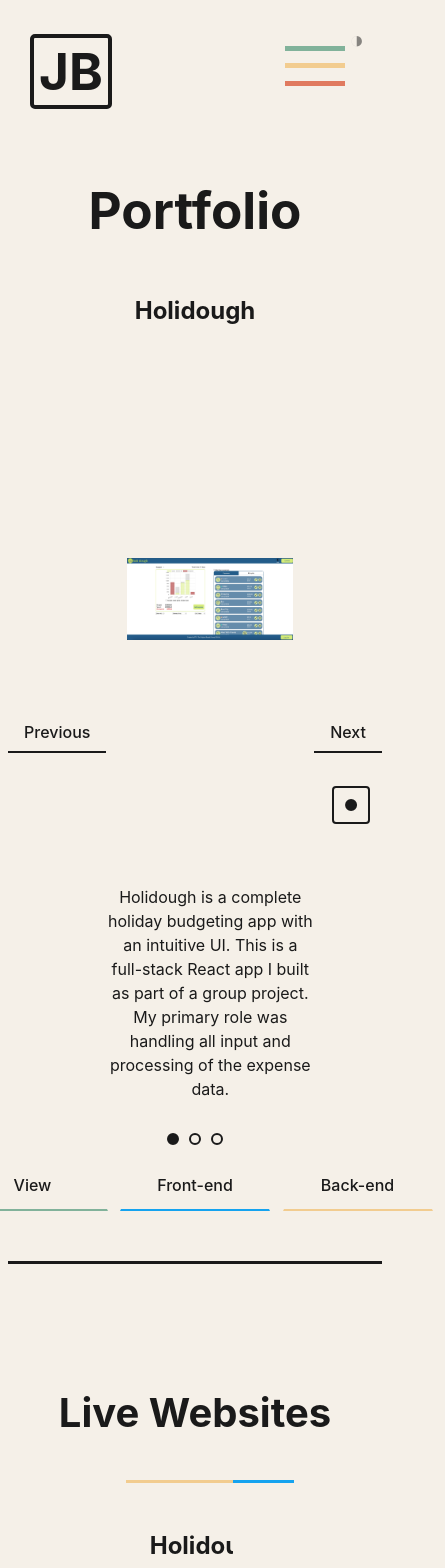
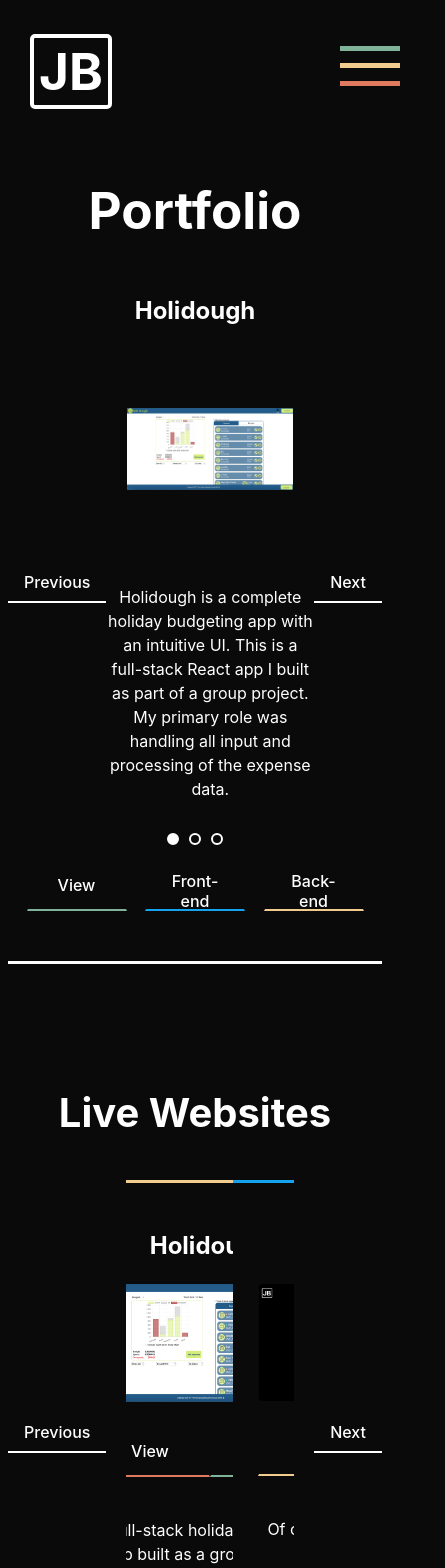
Before and after one commit to Jack-Berry/Portfolio, a React (Vite) app: page /Portfolio in a window 390 px wide. Shown: the top 1568 px of the page, 445 px wide, since content can reach past the window. Built offline with nearby package versions, Linux system fonts and the light colour scheme.

Commit message:
Mobile styling

```diff
--- a/src/components/GlobalEffect.jsx
+++ b/src/components/GlobalEffect.jsx
@@ -4,6 +4,7 @@ import RandomDotsCanvas from "./RandomDotsCanvas";
 import "../css/GlobalEffect.scss";
 
 const GlobalEffect = () => {
+  const [isMobile, setIsMobile] = useState(() => window.innerWidth < 860);
   const [enabled, setEnabled] = useState(false);
   const [hovering, setHovering] = useState(false);
   const [lockedActive, setLockedActive] = useState(false);
@@ -11,6 +12,14 @@ const GlobalEffect = () => {
   const [aboutVisible, setAboutVisible] = useState(false);
   const mousePosRef = useRef({ x: null, y: null });
   const location = useLocation();
+
+  useEffect(() => {
+    const mq = window.matchMedia("(max-width: 859px)");
+    setIsMobile(mq.matches);
+    const handler = (e) => setIsMobile(e.matches);
+    mq.addEventListener("change", handler);
+    return () => mq.removeEventListener("change", handler);
+  }, []);
 
   // Track whether the About section is in view. Switch happens when the bottom of
   // .about-container passes 30% up the viewport — feels responsive without being
@@ -38,6 +47,8 @@ const GlobalEffect = () => {
       document.body.classList.remove("ge-active");
     };
   }, [location.pathname]);
+
+  if (isMobile) return null;
 
   const active = enabled && (lockedActive || hovering);
 
--- a/src/css/About.scss
+++ b/src/css/About.scss
@@ -14,6 +14,7 @@
   flex-direction: column;
   align-items: center;
   position: relative; // contains .spinner and .intro-bg absolutely positioned children
+  overflow-x: hidden;
 }
 
 .hover-hint {
@@ -45,6 +46,10 @@
   display: flex;
   gap: 8px;
   transition: opacity 0.4s ease;
+
+  @media (max-width: 859px) {
+    display: none;
+  }
 
   body.ge-active & {
     opacity: 0;
@@ -207,8 +212,8 @@
   position: absolute;
   border-bottom: 7px $col-d solid;
   border-top: 7px $col-b solid;
-  width: 500px;
-  height: 500px;
+  width: min(500px, 90vw);
+  height: min(500px, 90vw);
   top: 60px;
   z-index: 0;
 }
--- a/src/css/App.scss
+++ b/src/css/App.scss
@@ -150,6 +150,17 @@ footer {
   padding-top: 100px;
 }
 
+@media (max-width: 859px) {
+  header {
+    .theme-btn-header {
+      display: none;
+    }
+    .burger-container {
+      right: 20px;
+    }
+  }
+}
+
 @media (min-width: 860px) {
   header {
     .burger-container {
--- a/src/css/portfolio.scss
+++ b/src/css/portfolio.scss
@@ -51,7 +51,11 @@
   flex-direction: row;
   justify-content: center;
   align-items: center;
-  min-height: 700px;
+  min-height: 300px;
+
+  @media (min-width: 620px) {
+    min-height: 700px;
+  }
 }
 
 .hero-slide {
@@ -63,10 +67,14 @@
 
   img {
     width: 80%;
-    height: 500px;
+    height: 200px;
     object-fit: contain;
     margin-bottom: 20px;
     transition: all 0.4s ease-in-out;
+
+    @media (min-width: 620px) {
+      height: 500px;
+    }
   }
 
   img:hover {
@@ -96,7 +104,8 @@
 }
 
 .hero-buttons {
-  width: 500px;
+  width: 100%;
+  max-width: 500px;
   display: flex;
   flex-direction: row;
   justify-content: space-evenly;
@@ -105,7 +114,11 @@
   button {
     border-radius: 0px;
     height: 50px;
-    width: 150px;
+    width: 100px;
+
+    @media (min-width: 620px) {
+      width: 150px;
+    }
     transition: all 0.2s linear;
   }
 
--- a/src/hooks/useTheme.js
+++ b/src/hooks/useTheme.js
@@ -2,11 +2,7 @@ import { useState, useEffect } from "react";
 
 export const useTheme = () => {
   const [theme, setTheme] = useState(() => {
-    const saved = localStorage.getItem("theme");
-    if (saved) return saved;
-    return window.matchMedia("(prefers-color-scheme: light)").matches
-      ? "light"
-      : "dark";
+    return localStorage.getItem("theme") || "dark";
   });
 
   useEffect(() => {
```
Also changed, not shown: 1 other file (tests, documents, lock files or other folders).
